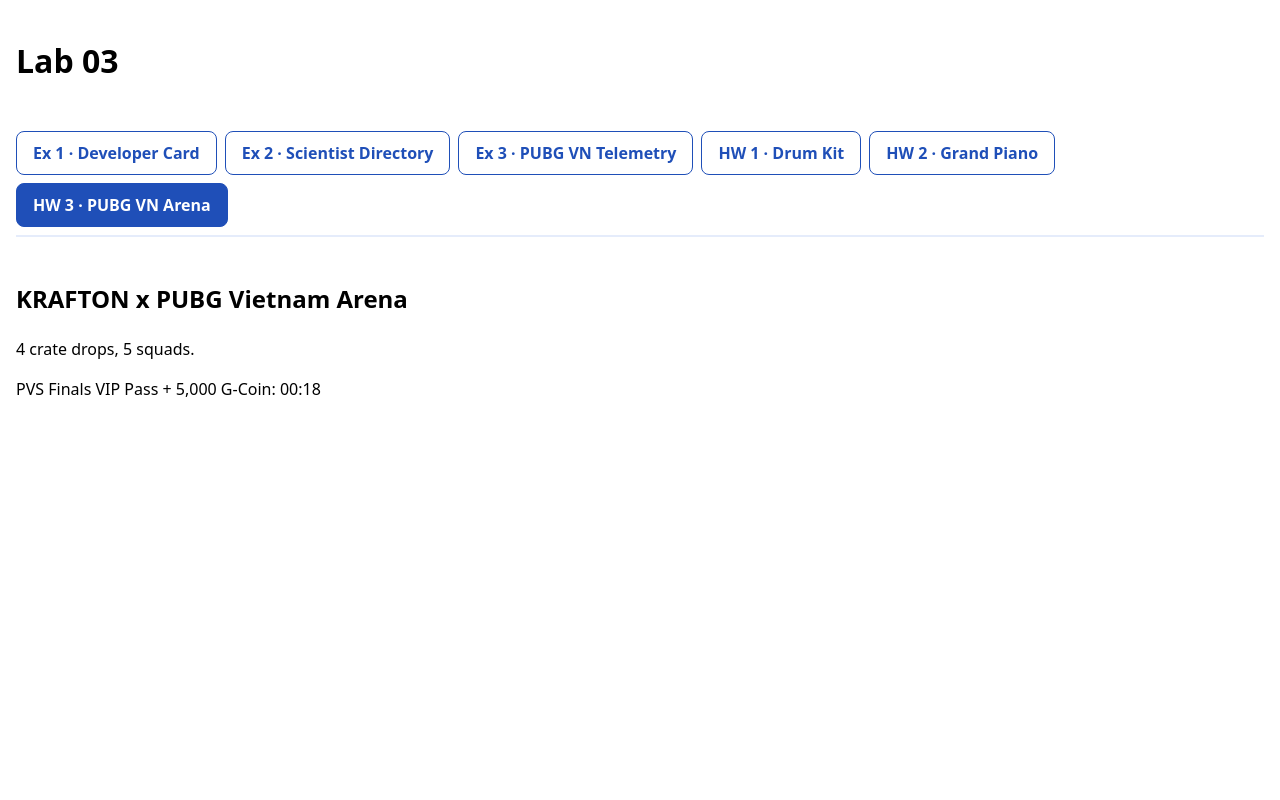
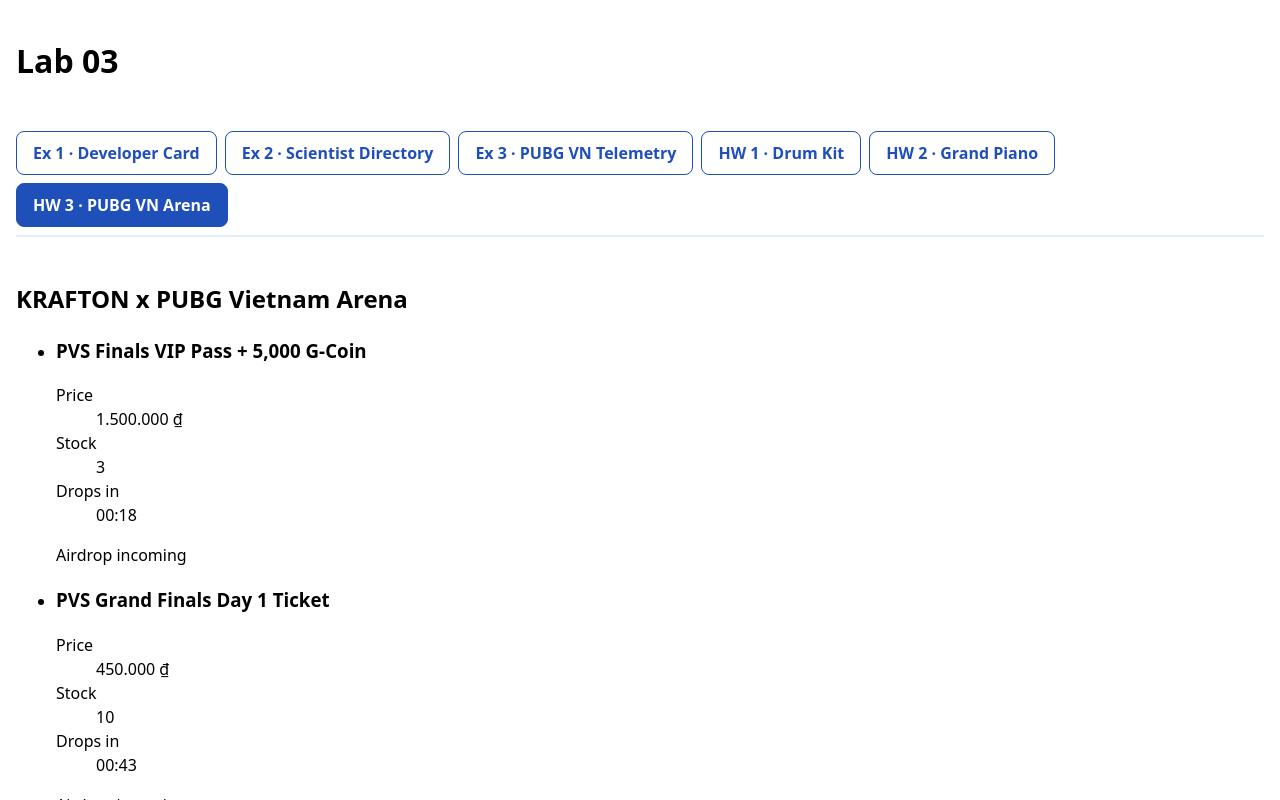
Before and after one commit to Ac-2836/WebDev-Lab03-Inclass, a React (Vite) app: page / in a window 1280 px wide. Both pictures are taken after a click on the tab "HW 3 · PUBG VN Arena". Shown: the top 800 px of the page. Built offline with nearby package versions, Linux system fonts and the light colour scheme.

Commit message:
feat(hw3): render crate drops with phase countdown

```diff
--- /dev/null
+++ b/src/homeworks/KraftonPubgVnArena/CrateDropCard.jsx
@@ -0,0 +1,42 @@
+import { useId } from 'react';
+import { DROP_WINDOW_MS, getDropPhase, PHASE_LABEL } from './drop-phase.js';
+import { formatCountdown, formatVnd } from './format.js';
+import { usePubgAirdropTimer } from './usePubgAirdropTimer.js';
+
+export function CrateDropCard({ drop, stock }) {
+  const headingId = useId();
+  const untilDrop = usePubgAirdropTimer(drop.dropEpochMs);
+  const untilExpiry = usePubgAirdropTimer(drop.dropEpochMs + DROP_WINDOW_MS);
+  const phase = getDropPhase({
+    remainingMs: untilDrop.remainingMs,
+    stock,
+    isExpired: untilExpiry.isLive,
+  });
+
+  return (
+    <article aria-labelledby={headingId}>
+      <h3 id={headingId}>{drop.title}</h3>
+      <dl>
+        <dt>Price</dt>
+        <dd>{formatVnd(drop.priceVnd)}</dd>
+        <dt>Stock</dt>
+        <dd>{stock}</dd>
+        {phase === 'WARMUP' && (
+          <>
+            <dt>Drops in</dt>
+            <dd><time>{formatCountdown(untilDrop.remainingMs)}</time></dd>
+          </>
+        )}
+        {phase === 'AIRDROP_LIVE' && (
+          <>
+            <dt>Claim window closes in</dt>
+            <dd><time>{formatCountdown(untilExpiry.remainingMs)}</time></dd>
+          </>
+        )}
+      </dl>
+      {/* Only the phase label is live: it changes on phase changes, not on
+          every countdown tick. */}
+      <output>{PHASE_LABEL[phase]}</output>
+    </article>
+  );
+}
--- a/src/homeworks/KraftonPubgVnArena/KraftonPubgVnArena.jsx
+++ b/src/homeworks/KraftonPubgVnArena/KraftonPubgVnArena.jsx
@@ -1,24 +1,20 @@
 import { useState } from 'react';
-import { createArenaDrops, SQUAD_STANDINGS } from './arena-data.js';
-import { formatCountdown } from './format.js';
-import { usePubgAirdropTimer } from './usePubgAirdropTimer.js';
+import { createArenaDrops } from './arena-data.js';
+import { CrateDropCard } from './CrateDropCard.jsx';
 
 export function KraftonPubgVnArena() {
   const [drops] = useState(() => createArenaDrops());
-  const { remainingMs, isLive } = usePubgAirdropTimer(drops[0].dropEpochMs);
 
   return (
     <section aria-labelledby='arena-heading'>
       <h2 id='arena-heading'>KRAFTON x PUBG Vietnam Arena</h2>
-      <p>
-        {drops.length} crate drops, {SQUAD_STANDINGS.length} squads.
-      </p>
-      <p>
-        {drops[0].title}:{' '}
-        {isLive ? 'airdrop live' : (
-          <time>{formatCountdown(remainingMs)}</time>
-        )}
-      </p>
+      <ul aria-label='Crate drops'>
+        {drops.map((drop) => (
+          <li key={drop.id}>
+            <CrateDropCard drop={drop} stock={drop.remainingStock} />
+          </li>
+        ))}
+      </ul>
     </section>
   );
 }
--- /dev/null
+++ b/src/homeworks/KraftonPubgVnArena/drop-phase.js
@@ -0,0 +1,21 @@
+// How long a live airdrop can be claimed before it expires.
+export const DROP_WINDOW_MS = 5 * 60 * 1000;
+
+/**
+ * Phase is derived, never stored: the clock and the stock decide it.
+ * @param {{ remainingMs: number, stock: number, isExpired: boolean }} input
+ * @returns {import('./arena-data.js').DropPhase}
+ */
+export function getDropPhase({ remainingMs, stock, isExpired }) {
+  if (remainingMs > 0) return 'WARMUP';
+  if (stock <= 0) return 'LOOTED_OUT';
+  if (isExpired) return 'EXPIRED';
+  return 'AIRDROP_LIVE';
+}
+
+export const PHASE_LABEL = {
+  WARMUP: 'Airdrop incoming',
+  AIRDROP_LIVE: 'Airdrop live',
+  LOOTED_OUT: 'Looted out',
+  EXPIRED: 'Airdrop expired',
+};
--- a/src/homeworks/KraftonPubgVnArena/format.js
+++ b/src/homeworks/KraftonPubgVnArena/format.js
@@ -5,3 +5,10 @@ export function formatCountdown(remainingMs) {
   const seconds = String(totalSeconds % 60).padStart(2, '0');
   return `${minutes}:${seconds}`;
 }
+
+const VND = new Intl.NumberFormat('vi-VN', {
+  style: 'currency',
+  currency: 'VND',
+});
+
+export const formatVnd = (amount) => VND.format(amount);
```
